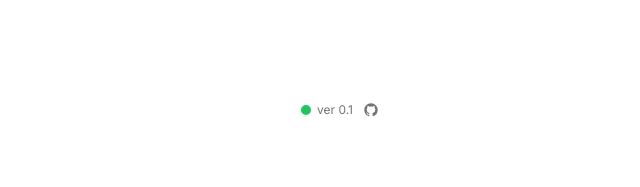
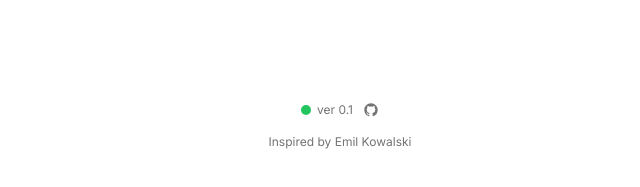
Before and after one commit to paulboguta/portfolio, a Next.js app: page / in a window 1280 px wide. Shown: the part 763-950 px from the top of the page, without its empty margins (300-940 px from the left). Built offline with nearby package versions, Linux system fonts and the light colour scheme.

Commit message:
add attribution, plausible analytics

```diff
--- a/app/app-config.tsx
+++ b/app/app-config.tsx
@@ -8,6 +8,9 @@ export const METADATA: Metadata = {
     icon: "/favicon.svg",
   },
 };
+
+export const APP_LINK = "https://pawelboguta.com";
+export const APP_DOMAIN = "pawelboguta.com";
 
 export const VERSION = "0.1";
 
--- a/app/layout.tsx
+++ b/app/layout.tsx
@@ -1,6 +1,7 @@
 import { Inter } from "next/font/google";
 import { METADATA } from "./app-config";
 import "./globals.css";
+import Providers from "./providers";
 
 const inter = Inter({
   subsets: ["latin"],
@@ -18,7 +19,10 @@ export default function RootLayout({
 }>) {
   return (
     <html lang="en">
-      <body className={`${inter.variable} antialiased`}>{children}</body>
+      <head></head>
+      <body className={`${inter.variable} antialiased`}>
+        <Providers>{children}</Providers>
+      </body>
     </html>
   );
 }
--- a/app/page.tsx
+++ b/app/page.tsx
@@ -70,6 +70,7 @@ export default function Page() {
           <h2 className="text-xl font-medium pl-4">Playground</h2>
         </section> */}
 
+        <section className="space-y-4">
           <div className="flex items-center justify-center gap-1.5 pt-8">
             <div className="relative flex h-2.5 w-2.5">
               <span className="absolute inline-flex h-full w-full animate-ping rounded-full bg-green-400 opacity-75"></span>
@@ -85,6 +86,20 @@ export default function Page() {
               <Github className="h-4 w-4" />
             </Link>
           </div>
+          <div className="flex items-center justify-center">
+            <span className="text-xs text-muted-foreground">
+              Inspired by{" "}
+              <Link
+                href="https://emilkowal.ski/"
+                target="_blank"
+                rel="noopener noreferrer"
+                className="hover:text-foreground"
+              >
+                Emil Kowalski
+              </Link>
+            </span>
+          </div>
+        </section>
       </div>
     </main>
   );
--- /dev/null
+++ b/app/providers.tsx
@@ -0,0 +1,13 @@
+import PlausibleProvider from "next-plausible";
+import { APP_DOMAIN } from "./app-config";
+
+export default function Providers({ children }: { children: React.ReactNode }) {
+  // ignore analytics during dev
+  if (process.env.NODE_ENV === "production") {
+    return (
+      <PlausibleProvider domain={APP_DOMAIN}>{children}</PlausibleProvider>
+    );
+  }
+
+  return children;
+}
--- a/package.json
+++ b/package.json
@@ -14,6 +14,7 @@
     "clsx": "^2.1.1",
     "lucide-react": "^0.469.0",
     "next": "14.2.16",
+    "next-plausible": "^3.12.4",
     "react": "^18",
     "react-dom": "^18",
     "tailwind-merge": "^2.6.0",
```
Also changed, not shown: 2 other files (tests, documents, lock files or other folders). Lines whose indentation alone changed are shown as unchanged.
